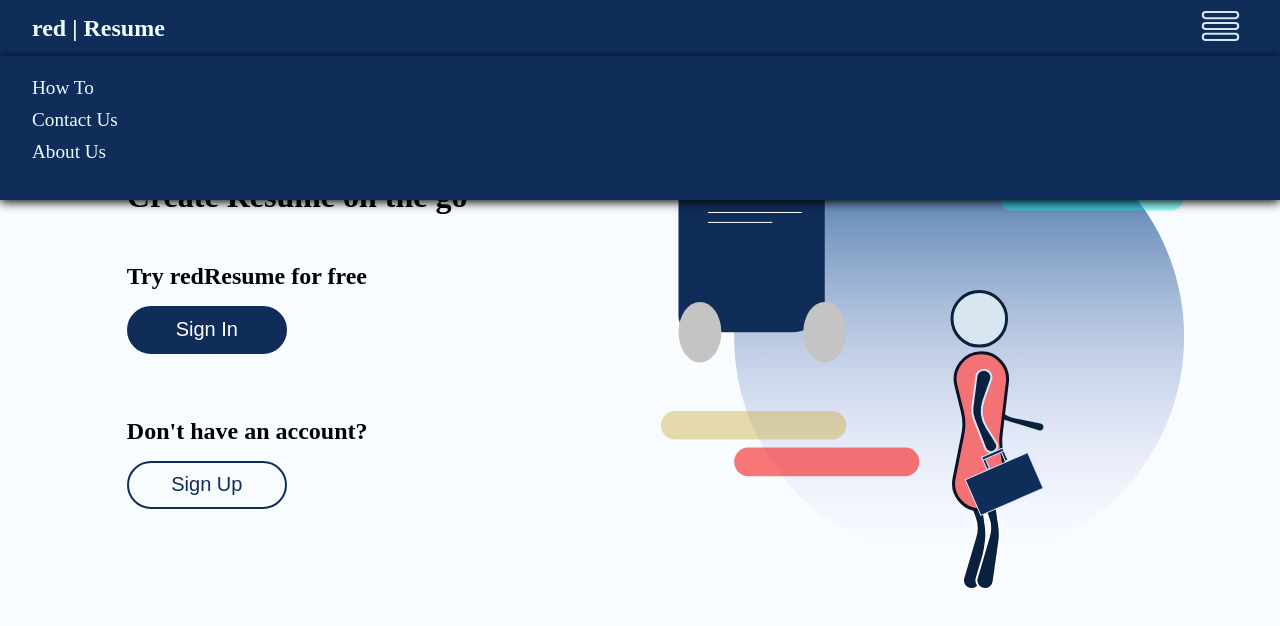
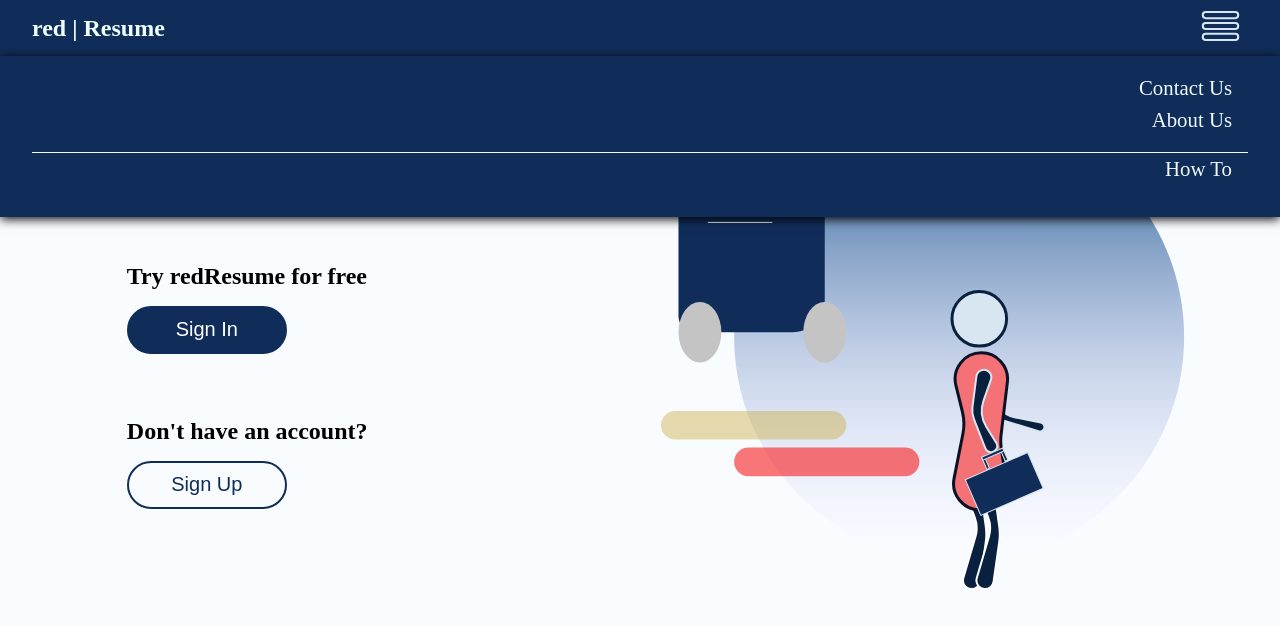
Before and after one commit to RiadSaidur/redResume-MEVN, a Vue app in the folder client/: page / in a window 1280 px wide. Both pictures are taken after a click on the button 1220 px from the left and 27 px from the top of the page. Shown: the top 626 px of the page. Built offline with nearby package versions, Linux system fonts and the light colour scheme.

Commit message:
updated: header style

```diff
--- a/client/src/App.vue
+++ b/client/src/App.vue
@@ -38,10 +38,11 @@ li{
   list-style: none;
 }
 .drawer-enter-active{
-  transition: opacity 500ms ease;
+  transition: opacity 400ms ease;
 }
 .drawer-leave-active{
-  transition: opacity 500ms ease;
+  transition-delay: 500ms;
+  transition: opacity 400ms ease;
 }
 .drawer-enter, .drawer-leave-to{
   opacity: 0;
--- a/client/src/components/Header.vue
+++ b/client/src/components/Header.vue
@@ -3,16 +3,22 @@
     <nav>
       <router-link to='/'><h1>red | Resume</h1></router-link>
       <div class="menu">
-        <button @click="click"><img src="../assets/hamburger.svg" alt="menu"></button>
+        <button @click="toggleNav"><img src="../assets/hamburger.svg" alt="menu"></button>
       </div>
     </nav>
     <transition name="drawer">
       <div class='container menuItems' v-if="showMenu">
-          <ul>
+          <ul @click="toggleNav">
+            <div v-if="authorized" class="authorize">
+              <li><router-link to='/update'>Update</router-link></li>
+              <li><router-link to='/resume'>Resume</router-link></li>
+              <li  @click="logout"><router-link to='/'>Log Out</router-link></li>
+            </div>
+            <div v-if="!authorized" class="authorize">
+              <li><router-link to='/contacts'>Contact Us</router-link></li>
+              <li><router-link to='/about'>About Us</router-link></li>
+            </div>
             <li><router-link to='/howto'>How To</router-link></li>
-            <li><router-link to='/contacts'>Contact Us</router-link></li>
-            <li><router-link to='/about'>About Us</router-link></li>
-            <li v-if="authorized" @click="logout"><router-link to='/'>Log Out</router-link></li>
           </ul>
       </div>
     </transition>
@@ -37,7 +43,7 @@ export default {
   },
   methods: {
     ...mapActions(['toggleAuth']),
-    click(){
+    toggleNav(){
       this.showMenu = !this.showMenu;
     },
     logout(){
@@ -57,11 +63,20 @@ export default {
     z-index: 2;
   }
   .container{
-    padding: 1rem 2rem 2rem 2rem;
+    padding: 0rem 2rem 2rem 2rem;
     width: 100vw;
     background-color: #102D59;
     box-shadow: #000 0px 2px 10px;
     z-index: 1;
+  }
+  .container li {
+    display: flex;
+    text-align: right;
+    padding-right: 1rem;
+    font-size: 1.3rem;
+  }
+  .container li a{
+    width: 100vw;
   }
   nav{
     display: flex;
@@ -88,6 +103,10 @@ export default {
     font-size: 1.2rem;
     line-height: 2rem;
   }
+  .authorize{
+    border-bottom: aliceblue 1px solid;
+    padding: 1rem 0;
+  }
 
   @media screen and (max-width: 720px){
   nav{
```
